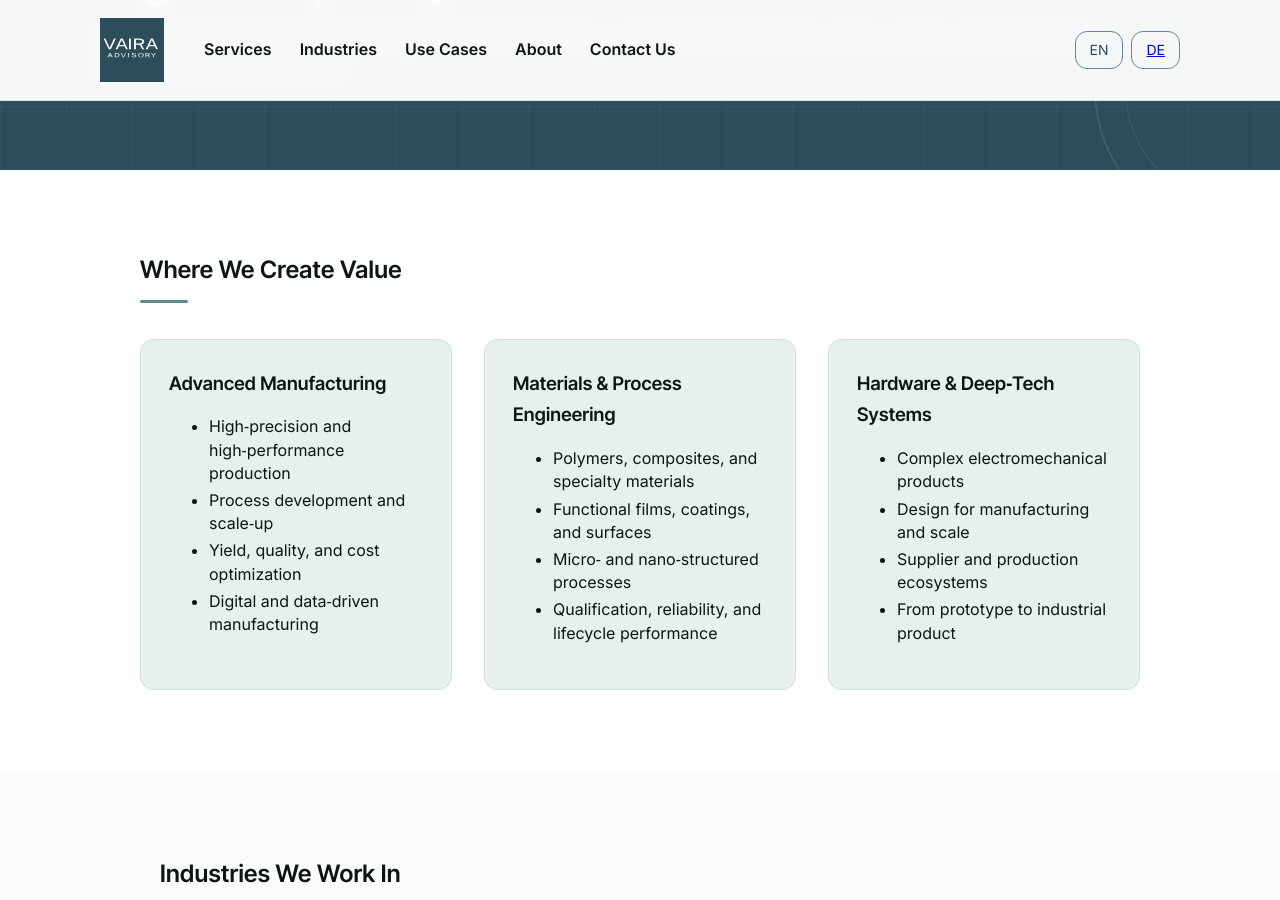
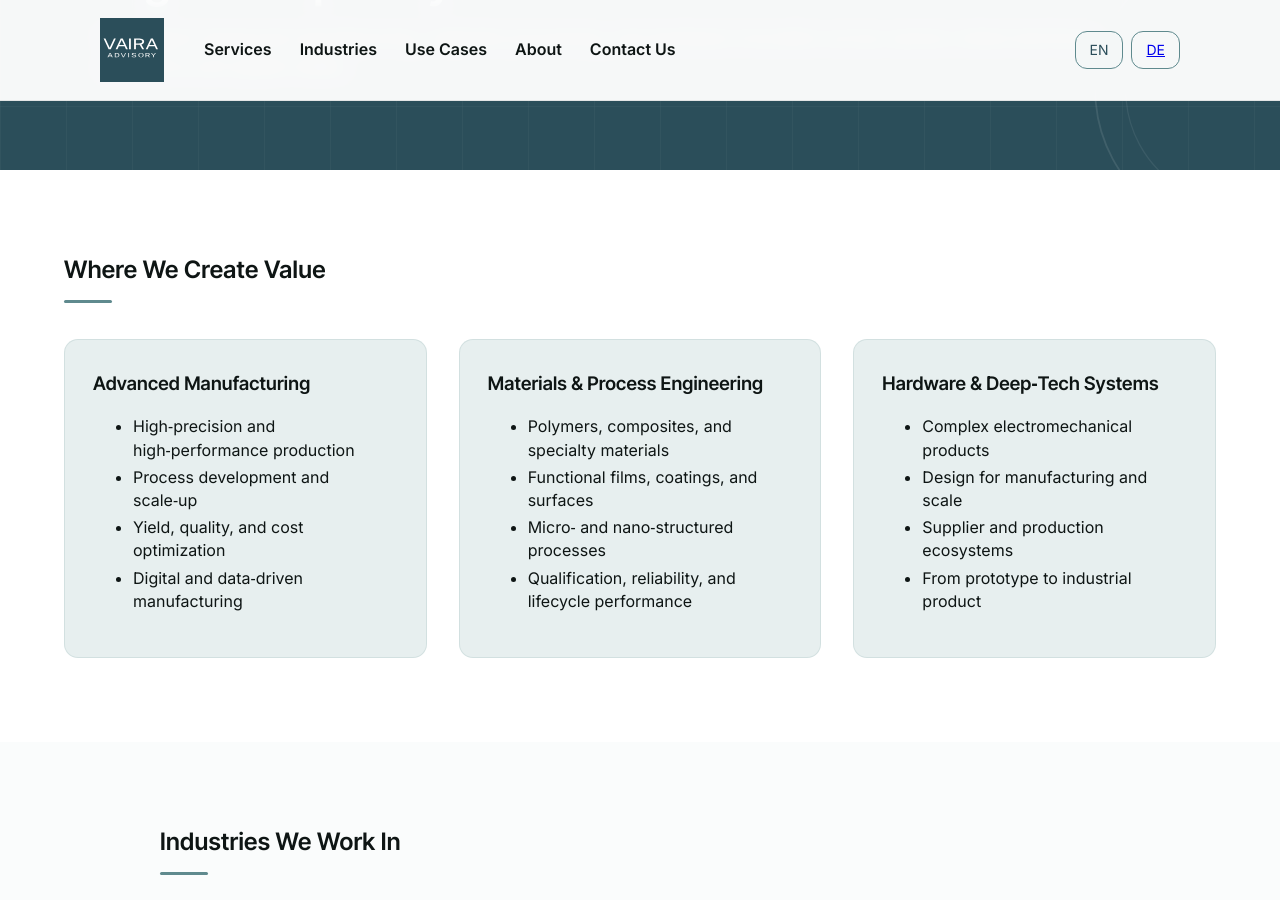
Before and after one commit to raphaelheeb/vaira-advisory, a Jekyll site: the page built from industries/index.html, in a window 1280 px wide and 900 px high, scrolled down 325 px. Built offline with Jekyll 4.4.1, drawn with Linux system fonts in a browser that asks for light colours.

Commit message:
Update index.html

```diff
--- a/industries/index.html
+++ b/industries/index.html
@@ -57,10 +57,10 @@
 
 <!-- WHERE WE CREATE VALUE -->
 <section id="services" class="section">
-  <div class="content-wrapper wrapper--narrow">
+  <div class="content-wrapper wrapper--wide">
     <h2>Where We Create Value</h2>
 
-    <div class="card-grid" style="grid-template-columns: repeat(3, 1fr); gap: 32px;">
+    <div class="card-grid" style="grid-template-columns: repeat(3, minmax(360px, 1fr)); gap: 32px;">
       <div class="card">
         <h3>Advanced Manufacturing</h3>
         <ul>
```
